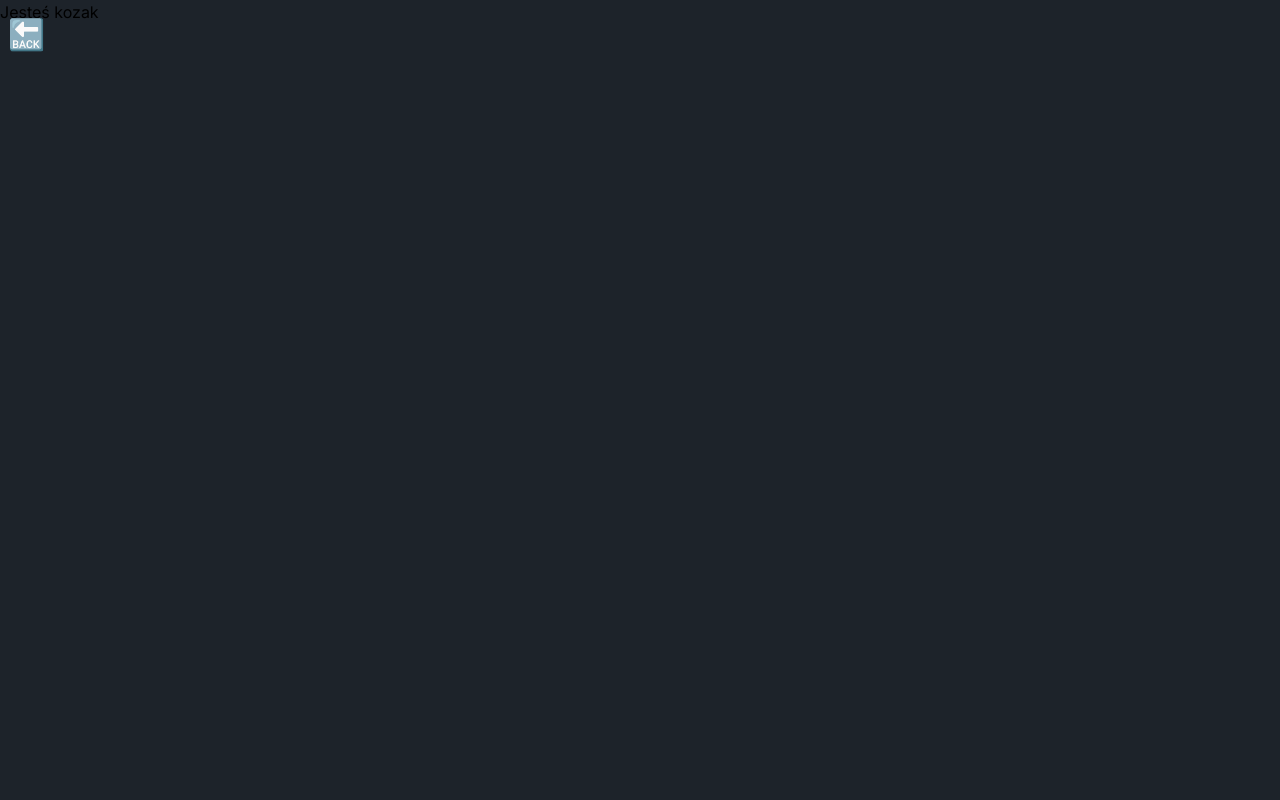
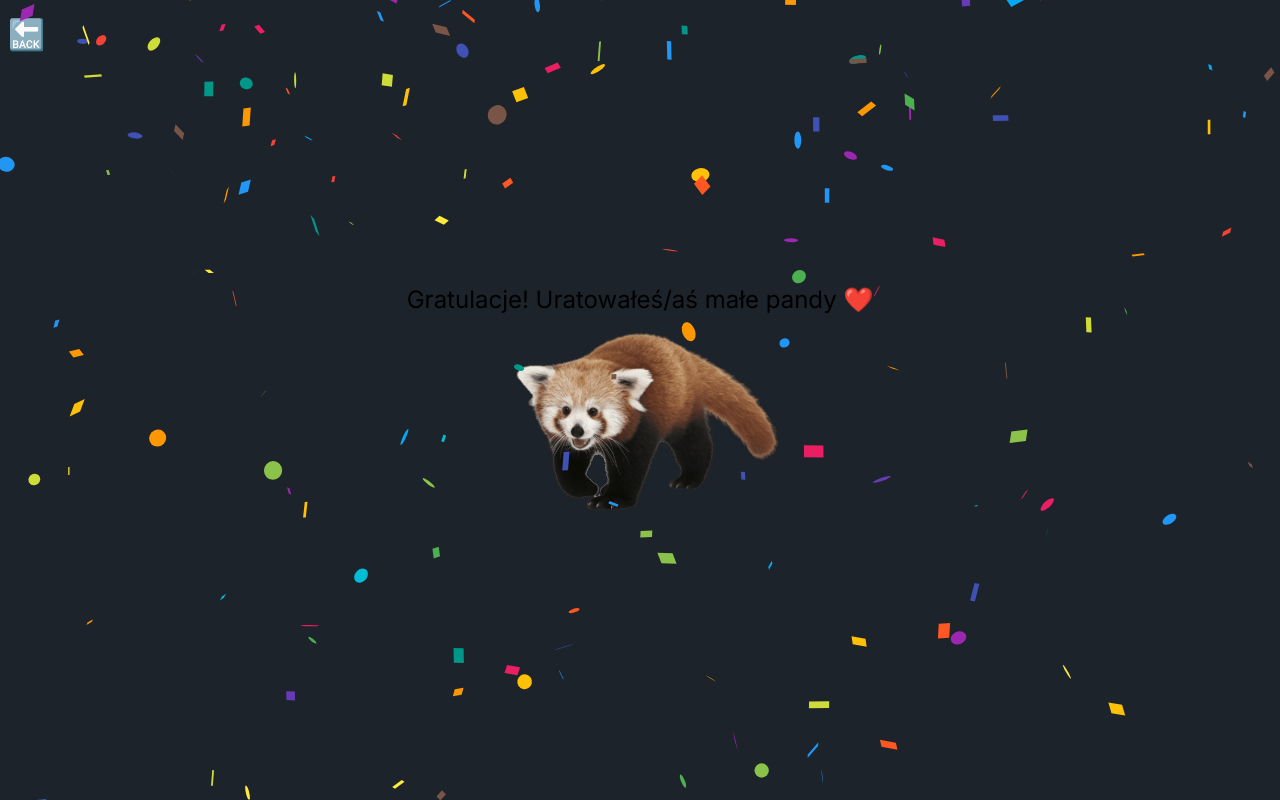
Before and after one commit to Kacper-Arendt/hackathon, a Next.js app: page /justice in a window 1280 px wide. Built offline with nearby package versions, Linux system fonts and the light colour scheme.

Commit message:
react-confetti

```diff
--- a/package.json
+++ b/package.json
@@ -14,6 +14,7 @@
     "framer-motion": "^11.2.10",
     "next": "14.2.3",
     "react": "^18",
+    "react-confetti": "^6.1.0",
     "react-dom": "^18",
     "use-places-autocomplete": "^4.0.1"
   },
--- a/src/app/justice/page.tsx
+++ b/src/app/justice/page.tsx
@@ -3,17 +3,18 @@
 import React from "react";
 import "../globals.css"
 import { useSearchParams } from 'next/navigation'
+import Confetti from 'react-confetti'
 
-export default function Justice(){
+export default function Justice() {
     const searchParams = useSearchParams()
     const score = searchParams.get('score') as string
     const maxScore = searchParams.get('maxScore') as string
     const percent: number = (parseInt(score) / parseInt(maxScore)) * 100
-    console.log(score, maxScore, percent)
+    console.log(`score: ${score}, max score: ${maxScore}, percent: ${percent}`)
 
-    if(percent > 66){
+    if (percent > 50) {
         return (<div className="w-screen h-screen overflow-hidden relative flex justify-center">
-            <h2 className="fixed top-[40px] text-xl left-1/2 -translate-x-1/2">Zobacz, co narobiłeś/aś!</h2>
+            <h2 className="fixed top-[40px] text-xl left-1/2 -translate-x-1/2 text-center">Zobacz, co narobiłeś/aś! 🪦</h2>
             <img id="panda" src="/panda.png"/>
             <img id="panda2" src="/panda.png"/>
             <img id="panda3" src="/panda.png"/>
@@ -21,17 +22,15 @@ export default function Justice(){
         </div>)
     }
 
-    if(percent > 33 && percent <= 66){
-        return(
-            <div>
-                <h2>Mogło być lepiej</h2>
-            </div>
-        )
-    }
-
-        return <div>
-            <h2>Jesteś kozak</h2>
-        </div>
+    return <div className="w-screen h-screen flex flex-col justify-center items-center">
+        <h2 className="text-2xl text-center">Gratulacje! Uratowałeś/aś małe pandy ❤️</h2>
+        <img className="h-[200px]" src="/panda.png"/>
+        <Confetti
+            className="w-screen h-screen"
+            numberOfPieces={200}
+            gravity={0.2}
+        />
+    </div>
 
 
 }
```
Also changed, not shown: 1 other file (tests, documents, lock files or other folders).
